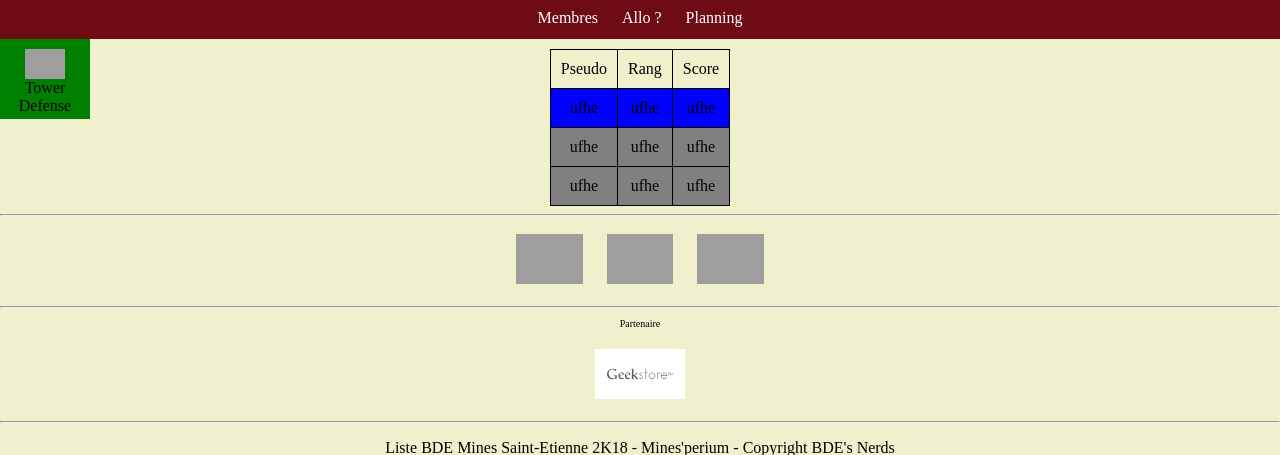
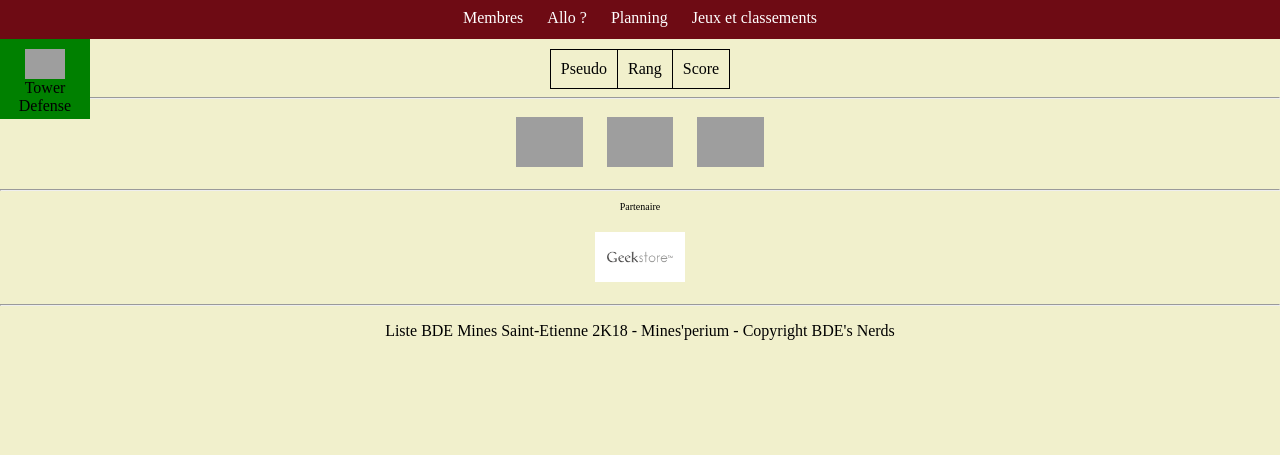
Before and after one commit to RenaudierAntonin/Site-BDE-EMSE-2018, a PHP site: page /jeux_classements.php in a window 1280 px wide. Shown: the part 243-698 px from the top of the page. Run offline with PHP 8.4, Linux system fonts and the light colour scheme; the visitor is signed in with stand-in values (Sample User, id 1); some libraries are stand-ins or nearby versions; grey boxes are pictures that could not be loaded.

Commit message:
debut classement

```diff
--- a/Tower_defense/Tower_defense_fonctions.js
+++ b/Tower_defense/Tower_defense_fonctions.js
@@ -16,7 +16,7 @@ function run(){
 
 		if (lvl < lvlMax){
 
-			if (confirm("Niveau terminé, voulez vous allez au niveau suivant")){
+			if (confirm("Niveau terminé, voulez vous aller au niveau suivant")){
 
 				Niveau.innerText = lvl;
 				initialisation();
--- /dev/null
+++ b/VueJS/classement_Vue.js
@@ -0,0 +1,17 @@
+var classement = new Vue({
+
+	el : "#classement",
+
+	data : {
+
+		users : []
+	}
+
+
+});
+
+axios.get("https://minesperium.herokuapp.com/api/users/ranking").then(function(reponse){
+
+	console.log(reponse.data);
+	classement.users = reponse.data;
+});
--- a/VueJS/connexion_Vue.js
+++ b/VueJS/connexion_Vue.js
@@ -41,9 +41,8 @@ var connexion = new Vue({
 
 			axios.get("https://minesperium.herokuapp.com/api/users/identification/" + this.login.entree + "/" + this.mdp.entree).then(function(reponse){
 
-				connexion.mdp.displayMessage = !(reponse.data.id) && connexion.login.valide;
+				connexion.mdp.displayMessage = (!(reponse.data.id)) && (connexion.login.valide);
 				connexion.mdp.valide = !(connexion.mdp.displayMessage) && (connexion.mdp.entree !='');
-				console.log(connexion.mdp);
 			})
 			.catch(function (error) {
     			//console.log(error);
--- a/jeux_classements.php
+++ b/jeux_classements.php
@@ -15,28 +15,19 @@
 		</div>
 		<!--<div><a class="jeu" href=""><img class="logo" src="img/logo_minesperium_transparent.png">Jeu 2</a></div>-->
 	</div>
-	<table>
+	<table id="classement">
 		<tr>
 			<td >Pseudo</td>
 			<td>Rang</td>
 			<td>Score</td>
 		</tr>
-		<tr style="background-color: blue;"><!--Adapter la couleur à la civilisation-->
-			<td>ufhe</td>
-			<td>ufhe</td>
-			<td>ufhe</td>
-		</tr>
-		<tr style="background-color: gray;"><!--Adapter la couleur à la civilisation-->
-			<td>ufhe</td>
-			<td>ufhe</td>
-			<td>ufhe</td>
-		</tr>
-		<tr style="background-color: gray;"><!--Adapter la couleur à la civilisation-->
-			<td>ufhe</td>
-			<td>ufhe</td>
-			<td>ufhe</td>
+		<tr v-for="user in users" style="background-color: user.couleur;" ><!--Adapter la couleur à la civilisation-->
+			<td>{{user.pseudo}}</td>
+			<td>{{user.rang}}</td>
+			<td>{{user.score}}</td>
 		</tr>
 	</table>
+	<script src="VueJS/classement_Vue.js"></script>
 
 	<?php include("reseaux_sociaux.php"); ?>
 	<?php include("partenaires.php"); ?>
--- a/menu.php
+++ b/menu.php
@@ -66,9 +66,9 @@
 
 		<li><a href="planning.php">Planning</a></li>
 
-		<!--<li><a href="jeux_classements.php">Jeux et classements</a></li>
+		<li><a href="jeux_classements.php">Jeux et classements</a></li>
 
-		<li><a href="medias.php">Photos/Vidéos</a></li>-->
+		<!--<li><a href="medias.php">Photos/Vidéos</a></li>-->
 
 	</ul>
 
```
Also changed, not shown: VueJS/inscription2_Vue.js (+40 -2 lines), img/planning.png.
